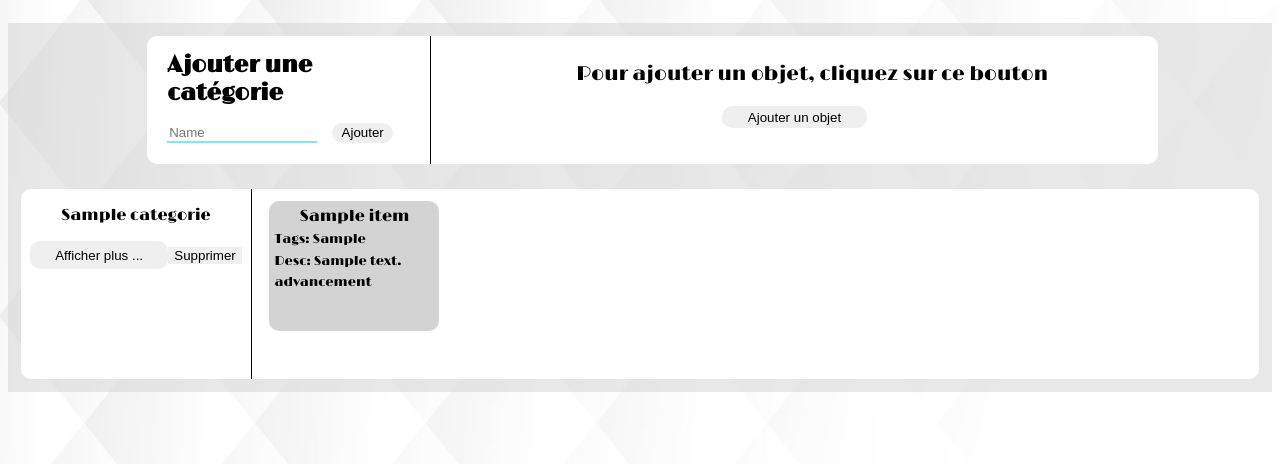
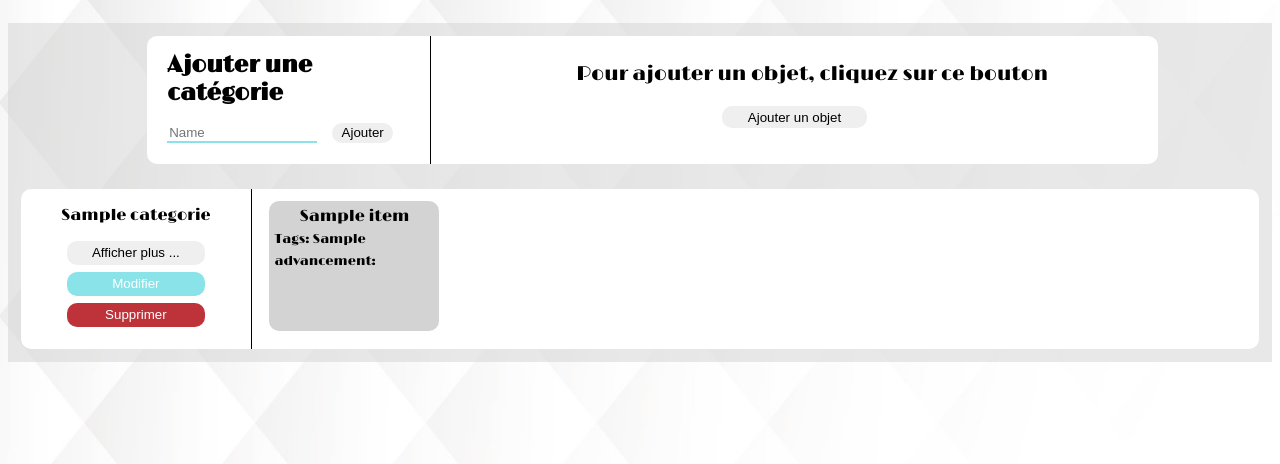
Before and after one commit to coding-factory-classrooms/projet-web-2021-bibliotheque, a PHP site: page /?p=addCategory in a window 1280 px wide. Shown: the part 85-549 px from the top of the page. Run offline with PHP 8.4, Linux system fonts and the light colour scheme; the visitor is signed in with stand-in values (Sample User, id 1); tables that the repository leaves empty or names only in its code hold one stand-in row (values such as "Sample post").

Commit message:
add button modify & delete

```diff
--- a/css/addCat1.css
+++ b/css/addCategorie.css
@@ -82,7 +82,7 @@ h1{
     justify-content: start;
     background-color: rgb(255, 255, 255);
     margin: 1%;
-    height: 190px;
+    height: 160px;
     border-radius: 10px;
 }
 #cat-data{
@@ -127,12 +127,27 @@ h1{
     -webkit-transform: scale(1.10);
     -moz-transform: scale(1.10);
 }
-.btn-deleteCat{
-    text-decoration: none;
+.btn-Cat{
+    margin: 3% 0% 0% 0%;
+    padding: 0.5%;
+    width: 60%;
+    height: 15%;
+    border-radius: 10px;
     border: none;
-    display: relative;
-    left: 20%;
-    top: 20%;
+    -webkit-transition: all 0.5s ease;
+    -moz-transition: all 0.5s ease;
+}
+.btn-Cat:hover{
+    -webkit-transform: scale(1.10);
+    -moz-transform: scale(1.10);
+}
+.delete{
+    background-color: #be333a;
+    color: white;
+}
+.modify{
+    background-color: #8AE3E8;
+    color: white;
 }
 p.nameObject{
     margin: 3% 0% 3% 0%;
@@ -143,6 +158,7 @@ p.tagsObject{
     margin: 3% 5% 0% 3%;
 }
 p.descriptionObject{
+    display: none;
     text-align: left;
     font-size: 13px;
     margin: 3% 5% 0% 3%;
--- a/php/init.php
+++ b/php/init.php
@@ -14,7 +14,7 @@ function miniTileObject($object){
     echo '<p class="nameObject">'.$object['name'].'</p>';
     echo '<p class="tagsObject"> Tags: '.$object['tags'].'</p>';
     echo '<p class="descriptionObject"> Desc: '.$object['description'].'</p>';
-    echo '<p class=advancementObject> advancement <p>';
+    echo '<p class=advancementObject> advancement: <p>';
     echo '</div>';
 }
 
--- a/php/views/addCategory.php
+++ b/php/views/addCategory.php
@@ -6,7 +6,7 @@ verifLogin();
 
 <!doctype html>
 <html lang="fr">
-<link rel="stylesheet" href="css/addCat1.css">
+<link rel="stylesheet" href="css/addCategorie.css">
 <?php
 $listCategoryBeforeFetch = $db->query('SELECT C.numCategorie, C.name FROM categorie C WHERE C.numUser = '.$_SESSION['ID'].' ');
 $listCategory = $listCategoryBeforeFetch->fetchAll(PDO::FETCH_ASSOC);
@@ -49,7 +49,8 @@ $listCategory = $listCategoryBeforeFetch->fetchAll(PDO::FETCH_ASSOC);
           echo '<div id="cat-data">';
           echo '<p>'.$listCategory[$i]['name'].'</p>';
           echo '<a href="?p=viewCategory&c='.$listCategory[$i]['numCategorie'].'" ><button class="btn-linkCat" type="button">Afficher plus ...</button></a>';
-          echo '<button class="btn-deleteCat" type="submit">Supprimer</button>';
+          echo '<button class="btn-Cat modify" type="submit">Modifier</button>';
+          echo '<button class="btn-Cat delete" type="submit">Supprimer</button>';
           echo '</div>';
           echo '<div id="objects-data">';
           $listObjectBeforeFetch = $db->query('SELECT * FROM item I WHERE I.numCategorie = '.$listCategory[$i]['numCategorie'].' and I.numUser = '.$_SESSION['ID'].' ');
```
